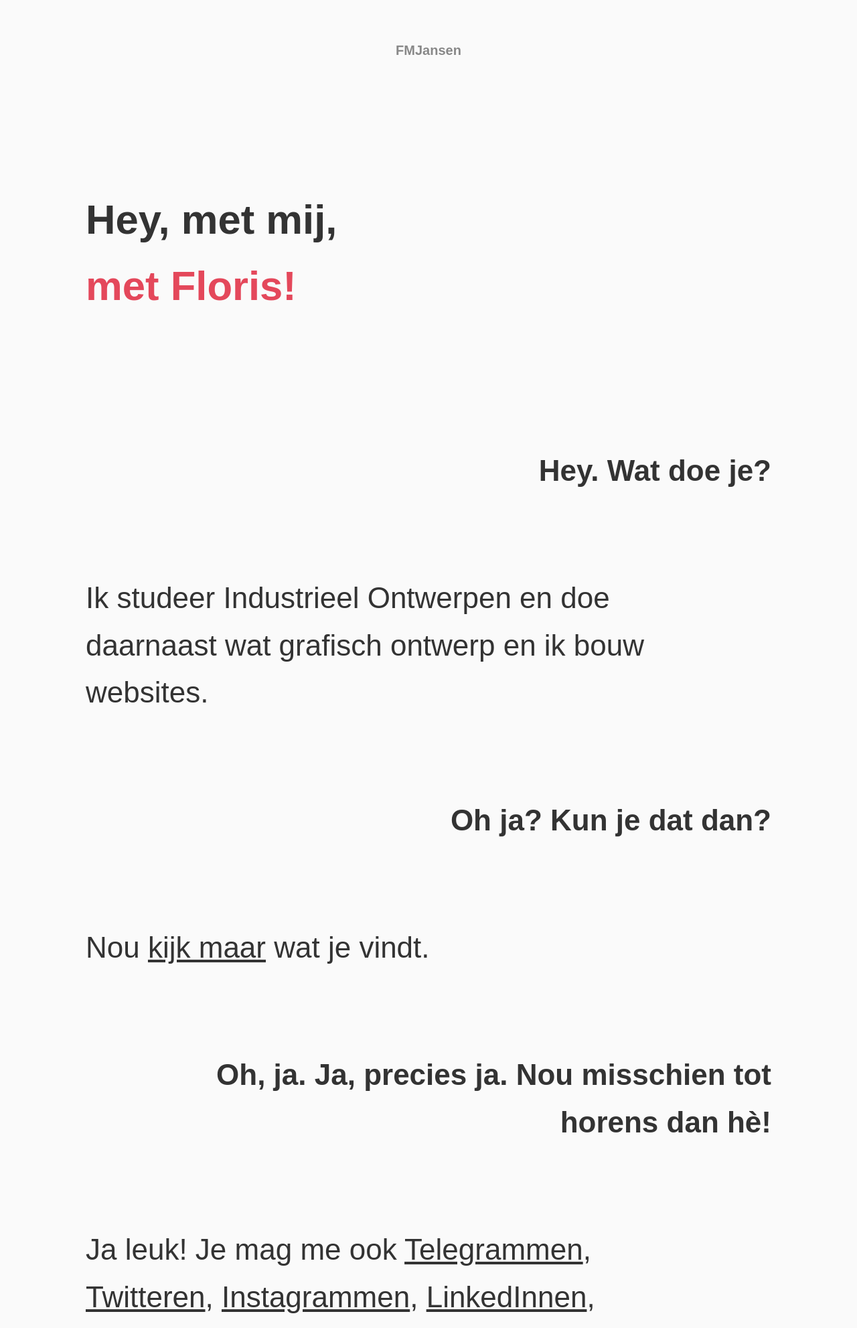
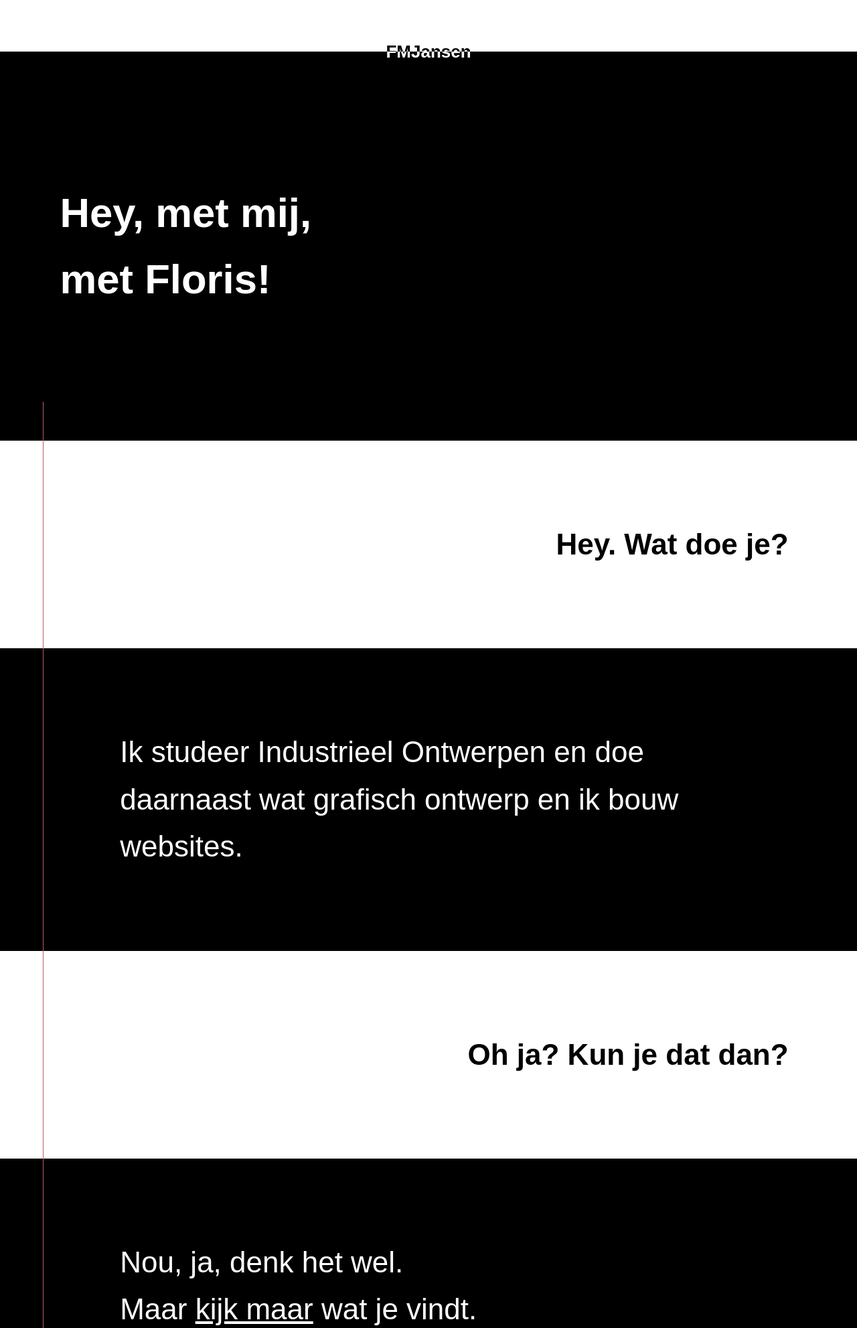
Before and after one commit to FMJansen/-archived-fmjansen.com, a PHP site: page / in a window 1280 px wide. Shown: the top 1983 px of the page at 67% size. Run offline with PHP 8.4, Linux system fonts and the light colour scheme; data that the repository does not hold is empty; style sheets or scripts are compiled from the project's sources; some web fonts are replaced.

Commit message:
add lyric & edit texts

```diff
--- a/footer.php
+++ b/footer.php
@@ -1,5 +1,8 @@
     <footer>
-      <p>FMJansen [KvK: 64878627, Laatste update: <time datetime="2017-07">Juli 2017</time>]</p>
+      <blockquote class="lyric">
+        <p>Op een ochtend was alles af</p>
+        <cite class="lyric__artist">– Spinvis, in <em class="lyric__song">Op een ochtend in het heelal</em></cite>
+      </blockquote>
     </footer>
 
     <!--[if lt IE 9]>
--- a/index.php
+++ b/index.php
@@ -1,15 +1,17 @@
 <?php include('header.php'); ?>
 
     <header>
-      <h1>FMJansen</h1>
+      <h1 class="site_title site_title--top">FMJansen</h1>
     </header>
 
     <section class="phone_call">
 
       <p class="phone_call__message phone_call__message--floris">
         Hey, met mij,<br>
-        <strong class="phone_call__name">met Floris!</strong>
+        met Floris!
       </p>
+
+      <div class="line"></div>
 
       <p class="phone_call__message phone_call__message--visitor">
         Hey. Wat doe je?
@@ -25,11 +27,13 @@
       </p>
 
       <p class="phone_call__message phone_call__message--floris">
-        Nou <a href="/work">kijk maar</a> wat je vindt.
+        Nou, ja, denk het wel.<br>
+        Maar <a href="/work">kijk maar</a> wat je vindt.
       </p>
 
       <p class="phone_call__message phone_call__message--visitor">
-        Oh, ja. Ja, precies ja. Nou misschien tot horens dan hè!
+        Oh, ja. Ja, precies ja.<br>
+        Nou misschien tot horens dan hè!
       </p>
 
       <p class="phone_call__message phone_call__message--floris">
@@ -47,6 +51,10 @@
         Groetjes, hoi hoi!
       </p>
 
+      <p class="phone_call__message phone_call__message--center">
+        <span class="site_title">FMJansen</span> [KvK: 64878627, Laatste update: <time datetime="2017-07">Juli 2017</time>]
+      </p>
+
     </section>
 
 <?php include('footer.php'); ?>
--- a/src/css/base.scss
+++ b/src/css/base.scss
@@ -1,16 +1,3 @@
-/* ------ */
-/* MIXINS */
-/* ------ */
-@mixin page-center {
-  max-width: 1200px;
-  width: 80%;
-  margin: auto;
-}
-
-
-
-
-
 /* --------- */
 /* VARIABLES */
 /* --------- */
@@ -28,12 +15,16 @@ html,
 body {
   margin: 0;
   padding: 0;
-  background: #fafafa;
+  background: white;
   font: 20px $headings;
   color: #333;
   width: 100%;
-  height: 100%;
   word-wrap: break-word;
+  position: absolute;
+
+  &.noscroll {
+    overflow: hidden;
+  }
 }
 
 
@@ -77,14 +69,29 @@ a {
 /* HEADER */
 /* ------ */
 header {
-  margin: 5%;
+  margin: 5% 5% 0;
 }
 
-h1 {
-  margin: 1em 0 0.5em;
-  font-size: 1em;
+.site_title {
+  margin: 1em 0 -0.5em;
   text-align: center;
-  color: #888;
+  line-height: 1;
+  font-weight: 800;
+
+  &--top {
+    font-size: 26px;
+    color: #000;
+
+    &:after {
+      content: 'FMJansen';
+      color: white;
+      display: block;
+      margin: -.5em 0 -.8em;
+      height: .8em;
+      overflow: hidden;
+      line-height: 0;
+    }
+  }
 }
 
 
@@ -95,7 +102,6 @@ h1 {
 /* CONTENT */
 /* ------- */
 .phone_call {
-  @include page-center;
   font-size: 1.3em;
 
   @media (min-width: 500px) {
@@ -103,31 +109,158 @@ h1 {
   }
 
   &__message {
-    margin: 10vh 0;
+    padding: 10vh 10%;
+    margin: 0;
+    color: white;
+    background: black;
 
     @media (min-width: 500px) {
-      margin: 15vh 0;
+      padding: 15vh 8%;
+    }
+
+    &:nth-of-type(2n) {
+      background: #fff;
+      color: black;
     }
 
     &--floris {
-      padding-right: 11%;
+      padding-right: 15%;
+      padding-left: 14%;
 
       &:first-of-type {
         font-weight: 800;
-        margin: 24vh 0;
+        padding: 24vh 15% 24vh 10%;
         font-size: 1.4em;
+
+        @media (min-width: 500px) {
+          padding-left: 7%;
+        }
       }
     }
 
     &--visitor {
       text-align: right;
-      padding-left: 11%;
+      padding-left: 24%;
       font-weight: bold;
+    }
+
+    &--center {
+      text-align: center;
+      font-size: .5em;
     }
   }
 
-  &__name {
-    color: $color;
+  a {
+    color: white;
+
+    &:hover {
+      color: $color;
+    }
+  }
+}
+
+.line {
+  background: $color;
+  width: 1px;
+  left: 5%;
+  top: 75vh;
+  bottom: 9em;
+  position: absolute;
+}
+
+.background_shape {
+  position: fixed;
+  height: 100vh;
+  width: 200vw;
+  left: -50vw;
+  z-index: 1;
+
+  &:nth-of-type(1) {
+    background: white;
+    transform-origin: 50% 100%;
+    transform: rotate(-20deg);
+    bottom: 150vh;
+    transition: bottom 200ms cubic-bezier(.35,.21,.52,1);
+
+    &.open {
+      bottom: 50vh;
+    }
+  }
+
+  &:nth-of-type(2) {
+    background: $color;
+    transform-origin: 50% 0;
+    transform: rotate(-20deg);
+    top: 150vh;
+    transition: top 200ms cubic-bezier(.35,.21,.52,1);
+
+    &.open {
+      top: 50vh;
+    }
+  }
+}
+
+.work {
+  &__cards {
+    position: fixed;
+    width: 100%;
+    height: 100%;
+    box-sizing: border-box;
+    padding: 5%;
+    left: 0;
+    bottom: 100vh;
+    transition: bottom 200ms cubic-bezier(.35,.21,.52,1);
+    transition-delay: 90ms;
+    z-index: 2;
+
+    &.open {
+      bottom: 0;
+    }
+  }
+
+  &__card {
+    width: 100%;
+    height: 100%;
+    position: relative;
+    background: white;
+    border-radius: .25em;
+    box-shadow: 0 .5em 1em transparentize(black, .9);
+    overflow: hidden;
+  }
+
+  &__image {
+    height: 30%;
+    overflow: hidden;
+    background: #a62b2b;
+
+    @media (min-width: 700px) {
+      position: absolute;
+      width: 50%;
+      height: 100%;
+    }
+
+    img {
+      width: 100%;
+    }
+  }
+
+  &__text {
+    padding: .5em 1.5em;
+    overflow-y: auto;
+    height: 70%;
+    box-sizing: border-box;
+    max-width: 30em;
+
+    @media (min-width: 500px) {
+      padding: 1.5em 2.5em;
+    }
+
+    @media (min-width: 700px) {
+      position: absolute;
+      width: 50%;
+      left: 50%;
+      height: 100%;
+    }
   }
 }
 
```
Also changed, not shown: other parts of src/css/base.scss (+25 -7 lines).
